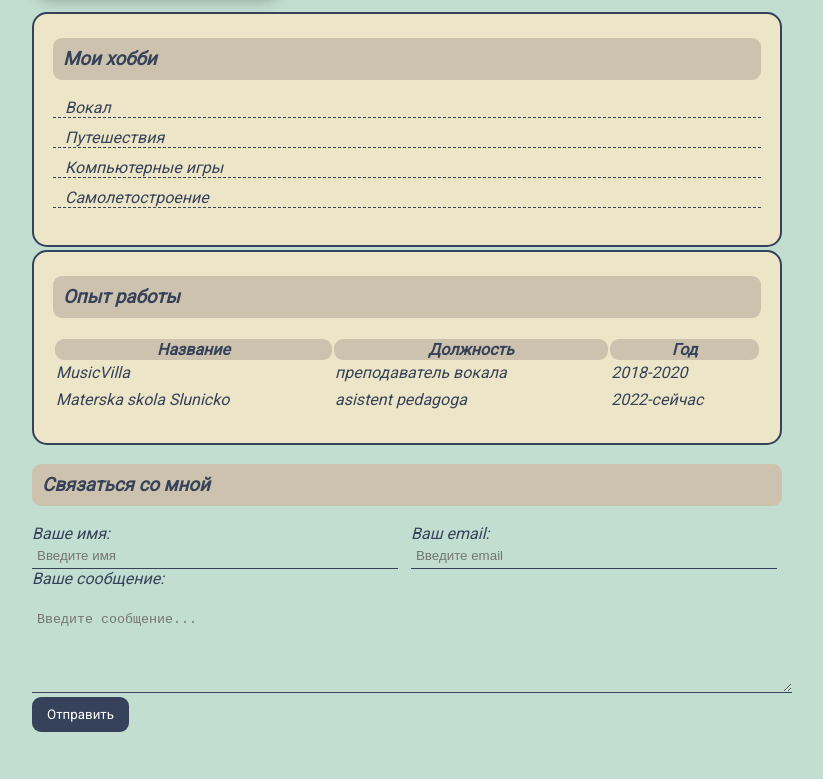
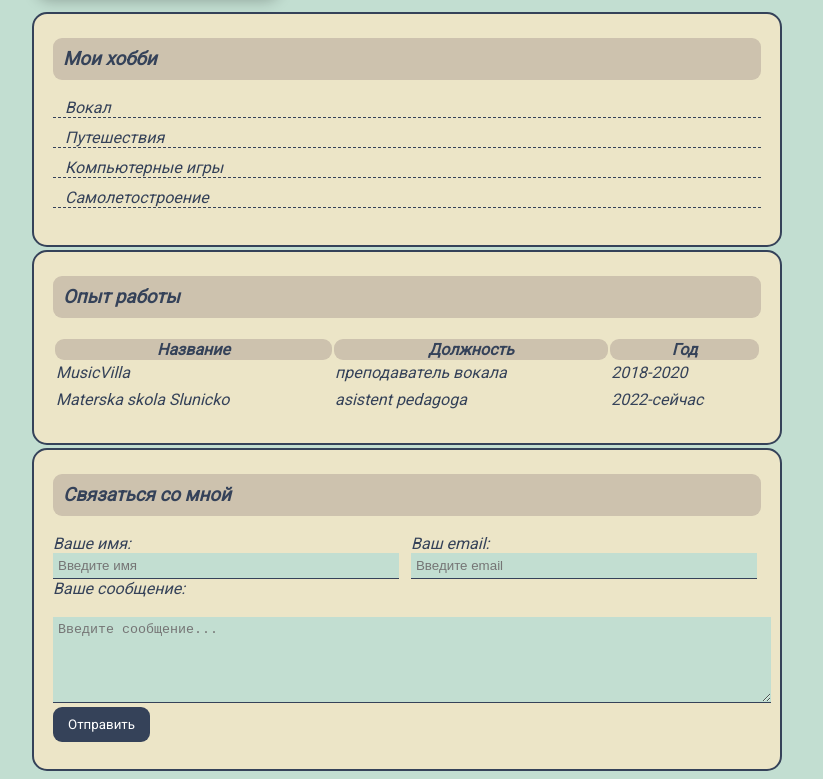
Before and after one commit to Morfielm/resume, a plain HTML site: page index.html in a window 1280 px wide. Shown: the part 444-1223 px from the top of the page, without its empty margins (233-1056 px from the left). Before the commit the page ends 1184 px from the top, so only its background shows below. Drawn offline with Linux system fonts and the light colour scheme.

Commit message:
Update index.html

```diff
--- a/index.html
+++ b/index.html
@@ -73,8 +73,9 @@
         </div>
 
 
-        <h3>Связаться со мной</h3>
-        <form class="form">
+        <div class="blue card text"><h3>Связаться со мной</h3><form class="form" style="
+    width: 100%;
+">
             <div class="input_block">
                 <label for="text">Ваше имя:</label>
                 <input type="text" id="text" placeholder="Введите имя">
@@ -83,14 +84,19 @@
                 <label for="email">Ваш email:</label>
                 <input type="email" id="email" placeholder="Введите email">
             </div>
-            <div>
+            <div class="" style="
+    width: 100%;
+">
                 <label for="message">Ваше сообщение:</label>
                 <br>
                 <textarea id="message" cols="15" rows="5" placeholder="Введите сообщение..."></textarea>
             </div>
             <button class="btn" type="submit">Отправить</button>
-        </form>
+        </form></div>
+
     </div>
+
+
 
 </body>
 
```
